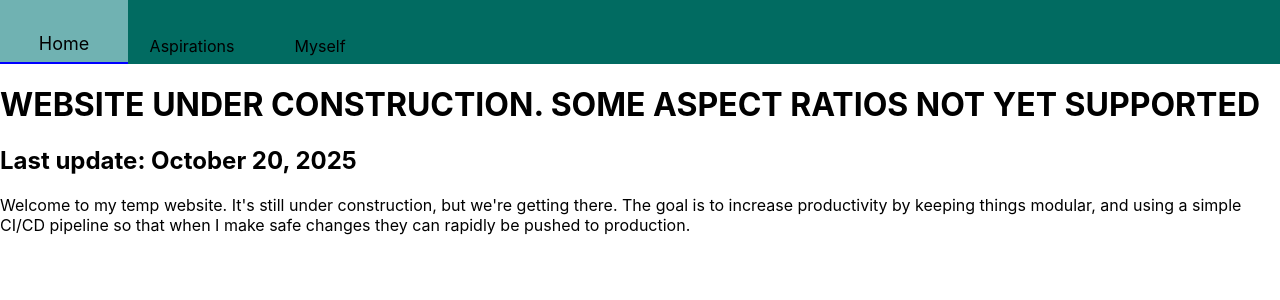
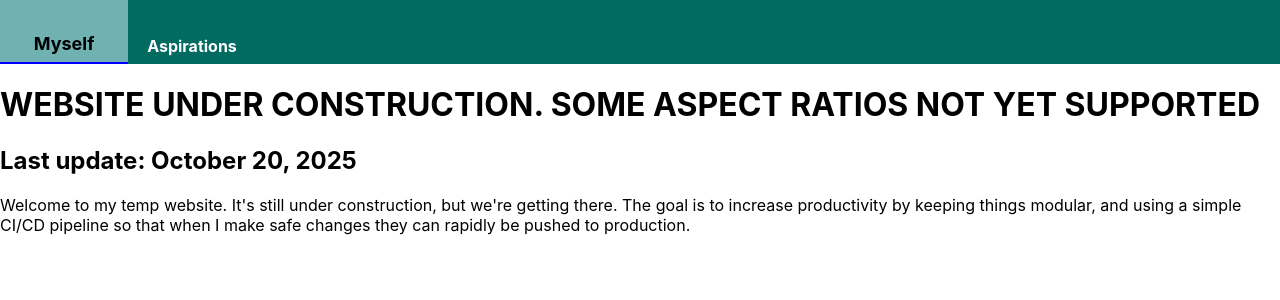
Before and after one commit to treadwayhunter/personal_website, a React (Create React App) app: page / in a window 1280 px wide. Shown: the top 300 px of the page. Built offline with nearby package versions, Linux system fonts and the light colour scheme.

Commit message:
Minor cleanup before creating new branch.

```diff
--- a/src/contexts/MainTabContext.tsx
+++ b/src/contexts/MainTabContext.tsx
@@ -15,23 +15,12 @@ interface MainTabProviderProps {
     children: ReactNode;
 }
 
-export const setSelectedTab = (name: TabName, currentState: TabItem[]): TabItem[] => {
-    console.log("SET SELECTED TAB");
-    const newState: TabItem[] = currentState;
-    for(let i = 0; i < currentState.length; i++) {
-        newState[i].selected = newState[i].tabName === name;
-    }
-    console.log(newState);
-    return newState;
-}
-
 export const MainTabProvider = ({ children }: MainTabProviderProps) => {
     // default state will be the main tab?
     const [tabState, setTabState] = useState<TabItem[]>(
         [
-            {tabName: "Home", selected: true, screen: HomeScreen},
+            {tabName: "Myself", selected: true, screen: HomeScreen},
             {tabName: "Aspirations", selected: false, screen: PlaceholderScreen},
-            {tabName: "Myself", selected: false, screen: PlaceholderScreen},
         ]
     );
 
--- a/src/styles/Header.css
+++ b/src/styles/Header.css
@@ -15,6 +15,8 @@
     padding: 8px;
     cursor: pointer;
     user-select: none;
+    color: white;
+    font-weight: bold;
 }
 
 .header-tab > * {
@@ -30,4 +32,5 @@
     background-color: var(--primary-color2);
     border-bottom: 2px solid blue;
     font-size: 18px;
+    color: black;
 }
```
